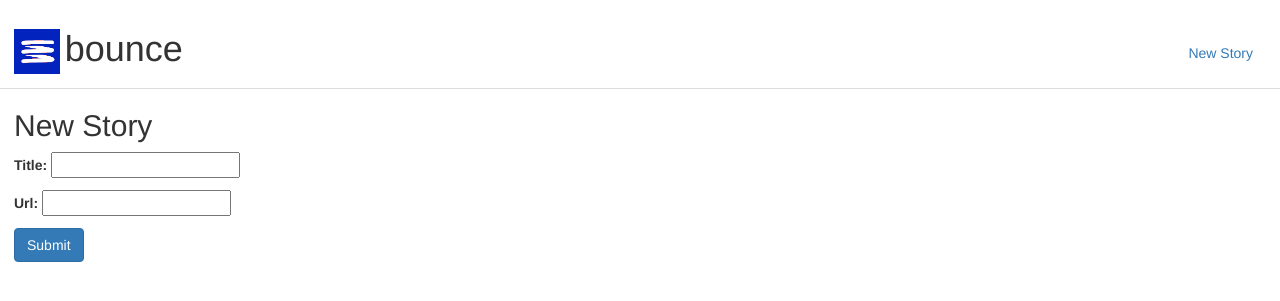
After one commit to ryangallen/bounce, a Django app: page /story/ in a window 1280 px wide. The commit adds this page. Shown: the top 301 px of the page. Run offline with Django 3.2, Linux system fonts and the light colour scheme; parts of the project's set-up code (start-up, migrations or seed data) failed here and were passed over; some libraries are stand-ins or nearby versions.

Commit message:
Added new story form page

```diff
--- a/bounce/static/css/master.css
+++ b/bounce/static/css/master.css
@@ -2,6 +2,10 @@ body{
 	font-family: helvetica;
 	min-width: 400px;
 	padding: 0;
+}
+
+a:hover{
+	text-decoration: none;
 }
 
 img{
@@ -21,9 +25,17 @@ header h1{
 	line-height: 1.6em;
 }
 
+#home, #home:hover{
+	color: inherit;
+}
+
 header h1 img{
 	height: 45px;
 	margin-right: 5px;
+}
+
+header .btn{
+	margin-top: 16px;
 }
 
 #stories{
--- a/bounce/templates/base.html
+++ b/bounce/templates/base.html
@@ -1,14 +1,23 @@
+{% load staticfiles %}
+
 <!doctype html>
 <html lang="en">
 <head>
 	<meta charset="UTF-8">
-	<title>bounce</title>
+	<title>Bounce</title>
 	<link href="http://netdna.bootstrapcdn.com/twitter-bootstrap/2.3.1/css/bootstrap-combined.min.css" rel="stylesheet">
-	<link rel="stylesheet" href="{{ STATIC_URL }}/css/master.css">
+	<link rel="stylesheet" href="{% static "css/master.css" %}">
+	<link rel="shortcut icon" href="{% static "img/favicon.ico" %}">
 </head>
 <body>
 	<header>
-		<h1><img src="{{ STATIC_URL }}/img/coil.png" alt="coil">bounce</h1>
+		<h1>
+			<a href="/" id="home">
+				<img src="{% static "img/coil.png" %}" alt="coil">bounce
+			</a>
+			<a href="/story" class="btn pull-right">New Story</a>
+		</h1>
+
 	</header>
 
 	<div id="content">
--- a/bounce/urls.py
+++ b/bounce/urls.py
@@ -4,6 +4,6 @@ from django.contrib import admin
 admin.autodiscover()
 
 urlpatterns = patterns('',
-	url(r'^$', include('stories.urls')),
 	url(r'^admin/', include(admin.site.urls)),
+	url(r'', include('stories.urls')),
 )
--- /dev/null
+++ b/stories/forms.py
@@ -0,0 +1,7 @@
+from django.forms import ModelForm
+from stories.models import Story
+
+class StoryForm(ModelForm):
+	class Meta:
+		model = Story
+		exclude = ('points', 'moderator',)
--- /dev/null
+++ b/stories/templates/stories/story.html
@@ -0,0 +1,9 @@
+{% extends "base.html" %}
+
+{% block content %}
+	<h2>New Story</h2>
+	<form action="/story/" method="post">{% csrf_token %}
+		{{ form.as_p }}
+		<input type="submit" class="btn btn-primary" value="Submit">
+	</form>
+{% endblock content %}
--- a/stories/urls.py
+++ b/stories/urls.py
@@ -2,4 +2,5 @@ from django.conf.urls import patterns, include, url
 
 urlpatterns = patterns('',
 	url(r'^$', 'stories.views.index'),
+	url(r'^story/$', 'stories.views.story'),
 )
--- a/stories/views.py
+++ b/stories/views.py
@@ -1,7 +1,9 @@
 import datetime
 from django.shortcuts import render
+from django.http import HttpResponseRedirect
 from django.utils.timezone import utc
 from stories.models import Story
+from stories.forms import StoryForm
 
 def score(story, gravity = 1.8, timebase = 120):
 	points = (story.points - 1) ** 0.8
@@ -17,3 +19,13 @@ def top_stories(top = 200, consider = 1000):
 def index(request):
 	stories = top_stories(top = 25)
 	return render(request, 'stories/index.html', {'stories': stories})
+
+def story(request):
+	if request.method == 'POST':
+		form = StoryForm(request.POST)
+		if form.is_valid():
+			form.save()
+			return HttpResponseRedirect('/')
+	else:
+		form = StoryForm()
+	return render(request, 'stories/story.html', {'form': form})
```
Also changed, not shown: bounce/static/img/favicon.ico (added), 5 other files.
